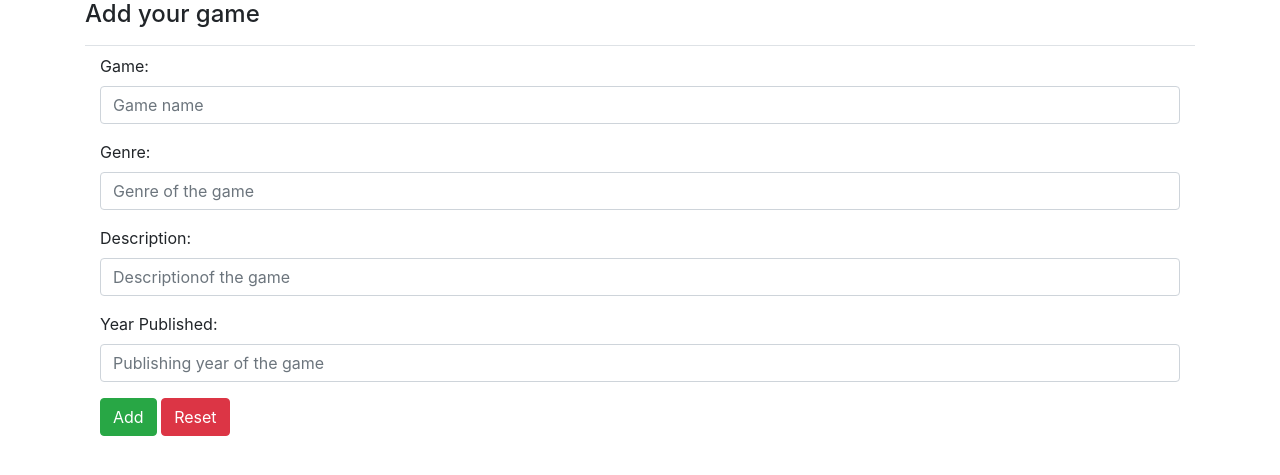
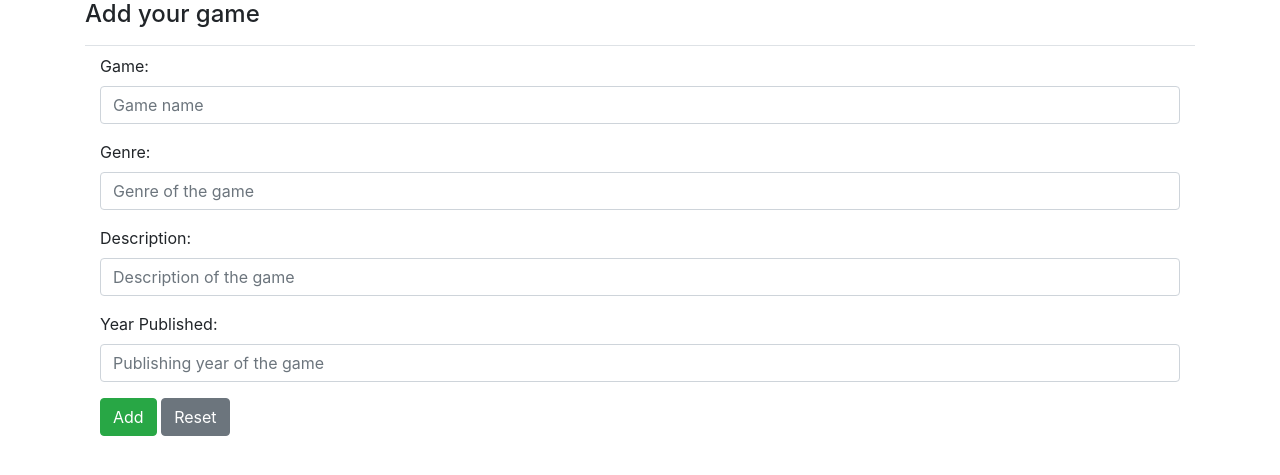
Before and after one commit to teemu-mjr/board-game, a Django app: template board_games/templates/board_games/add_game.html in a window 1280 px wide. Shown: the part 56-531 px from the top of the page. Run offline with Django 3.2, Linux system fonts and the light colour scheme; the template is opened without the code that fills it, so the values that code supplies are empty; some libraries are stand-ins or nearby versions.

Commit message:
edited forms and fixed minor bug

```diff
--- a/board_games/templates/board_games/add_game.html
+++ b/board_games/templates/board_games/add_game.html
@@ -10,23 +10,23 @@
         <form  method="post" action"{% url 'board_games:add_game' %}">
           <div class="form-group">
             <label for="game">Game:</label>
-            <input type="text" class="form-control" id="game" placeholder="Game name" name="game">
+            <input type="text" class="form-control" id="game" placeholder="Game name" name="game" value="{{ game.game }}">
           </div>
           <div class="form-group">
             <label for="genre">Genre:</label>
-            <input type="text" class="form-control" id="genre" placeholder="Genre of the game" name="genre">
+            <input type="text" class="form-control" id="genre" placeholder="Genre of the game" name="genre" value="{{ game.genre}}">
           </div>
           <div class="form-group">
             <label for="description">Description:</label>
-            <input type="text" class="form-control" id="description" placeholder="Descriptionof the game" name="description">
+            <input type="text" class="form-control" id="description" placeholder="Description of the game" name="description" value="{{ game.description }}">
           </div>
           <div class="form-group">
             <label for="year_published">Year Published:</label>
-            <input type="number" class="form-control" id="year_published" placeholder="Publishing year of the game" name="year_published">
+            <input type="number" class="form-control" id="year_published" placeholder="Publishing year of the game" name="year_published" value="{{ game.year_published}}">
           </div>
           {% csrf_token %}
           <button type="submit" class="btn btn-success">Add</button>
-          <button type="reset" class="btn btn-danger">Reset</button>
+          <button type="reset" class="btn btn-secondary">Reset</button>
         </form>
       </div>
 
--- a/board_games/templates/board_games/add_loan.html
+++ b/board_games/templates/board_games/add_loan.html
@@ -13,7 +13,7 @@
       </div>
     {% csrf_token %}
     <button type="submit" class="btn btn-success">Loan</button>
-    <a href="{% url 'board_games:game_info' game.id %}" type="button" class="btn btn-danger" >Cancel</button></a>
+    <a href="{% url 'board_games:game_info' game.id %}" type="button" class="btn btn-danger" >Cancel</a>
 </form>
 
 {% endblock content %}
--- a/board_games/templates/board_games/edit_loan.html
+++ b/board_games/templates/board_games/edit_loan.html
@@ -10,7 +10,7 @@
 <form action="{% url 'board_games:edit_loan' loan.id %}" method="post">
     <div class="form-group">
         <label for="return_date">Loan untill:</label>
-        <input type="date" class="form-control" id="return_date" name="return_date">
+        <input type="date" class="form-control" id="return_date" name="return_date" value="{{loan.return_date}}">
     </div>
     {% csrf_token %}
     <button type="submit" class="btn btn-success">Save</button>
```
Also changed, not shown: board_games/templates/board_games/edit_game.html (+28 -11 lines), db.sqlite3.
